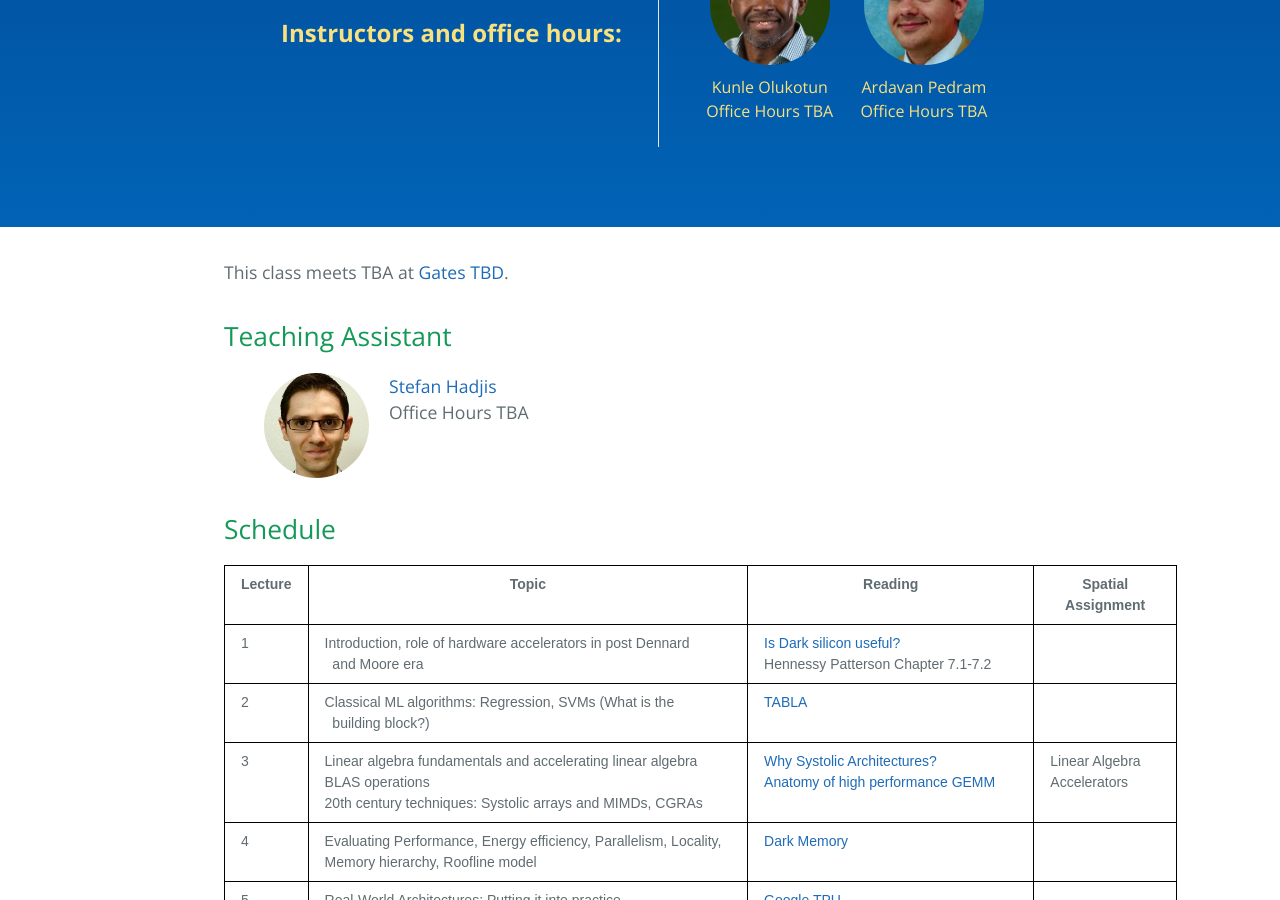
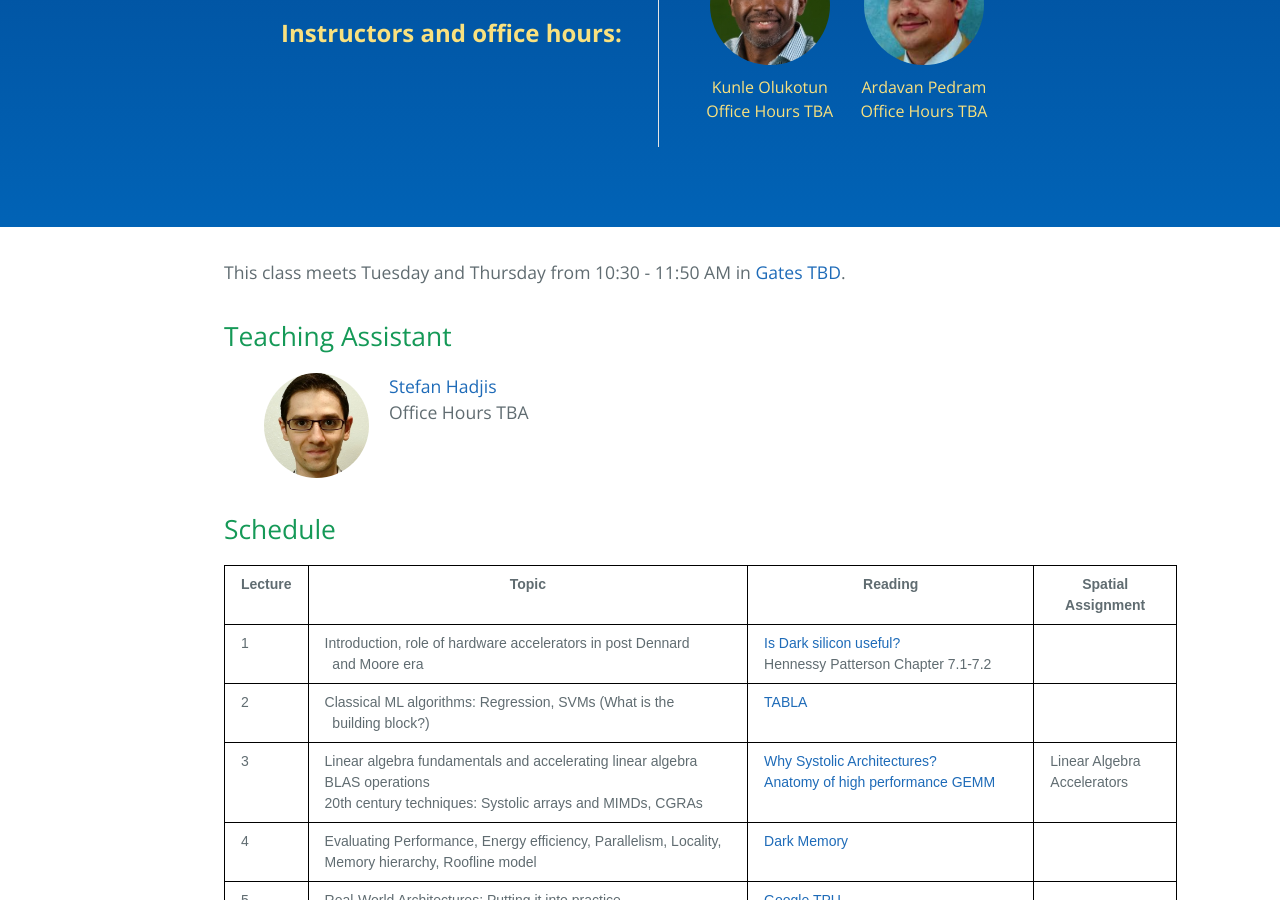
Before and after one commit to cs217/cs217.github.io, a Jekyll site: the page built from index3.md, in a window 1280 px wide and 900 px high, scrolled down 1215 px. Built offline with Jekyll 4.4.1, drawn with Linux system fonts in a browser that asks for light colours; the repository's description, which GitHub fills in, is left out.

Commit message:
add class time

```diff
--- a/index3.md
+++ b/index3.md
@@ -2,7 +2,7 @@
 layout: titlepage3
 ---
 
-This class meets TBA at [Gates TBD](https://campus-map.stanford.edu/?srch=Gates).
+This class meets Tuesday and Thursday from 10:30 - 11:50 AM in [Gates TBD](https://campus-map.stanford.edu/?srch=Gates).
 
 ## Teaching Assistant
 
```
